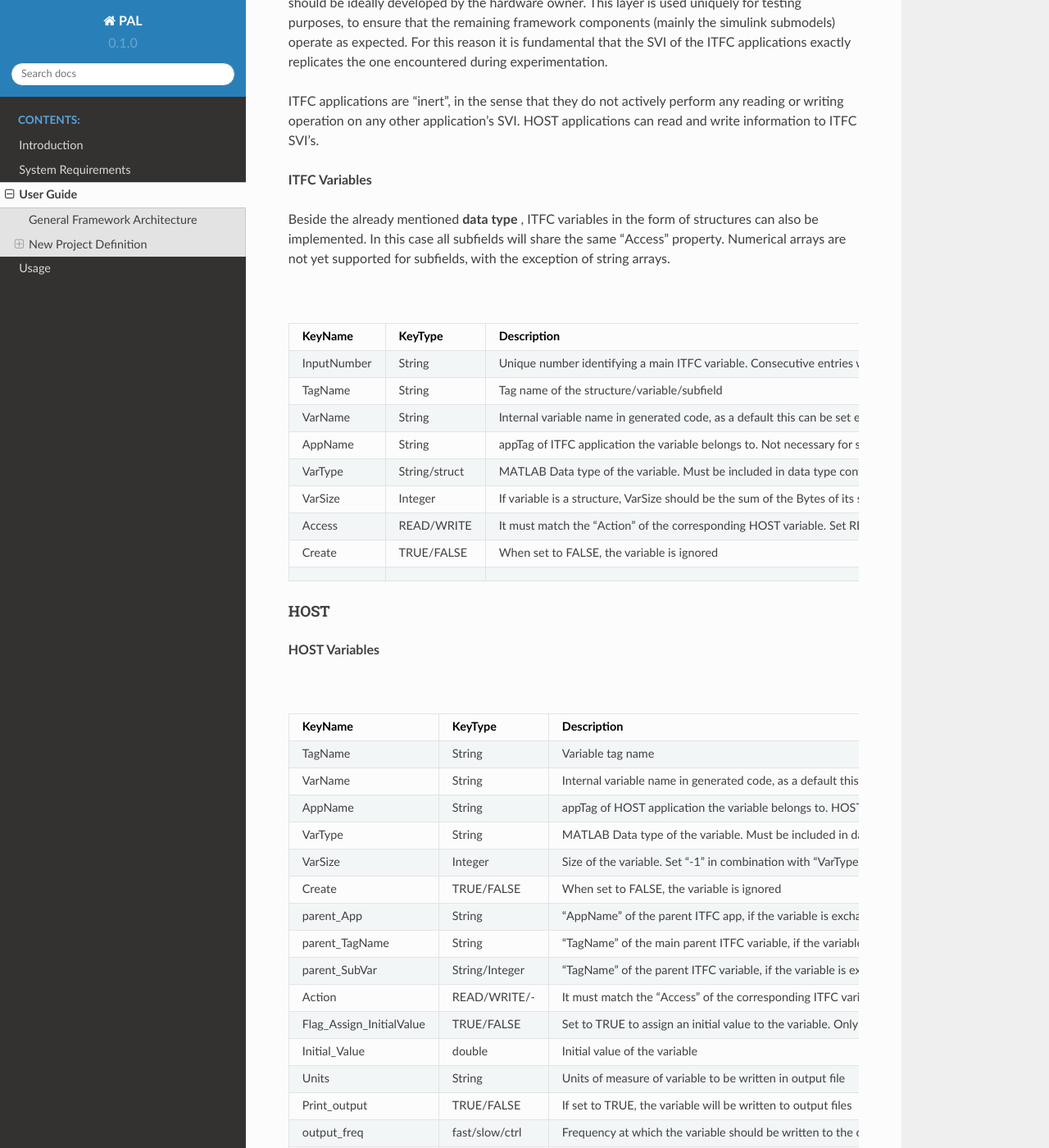
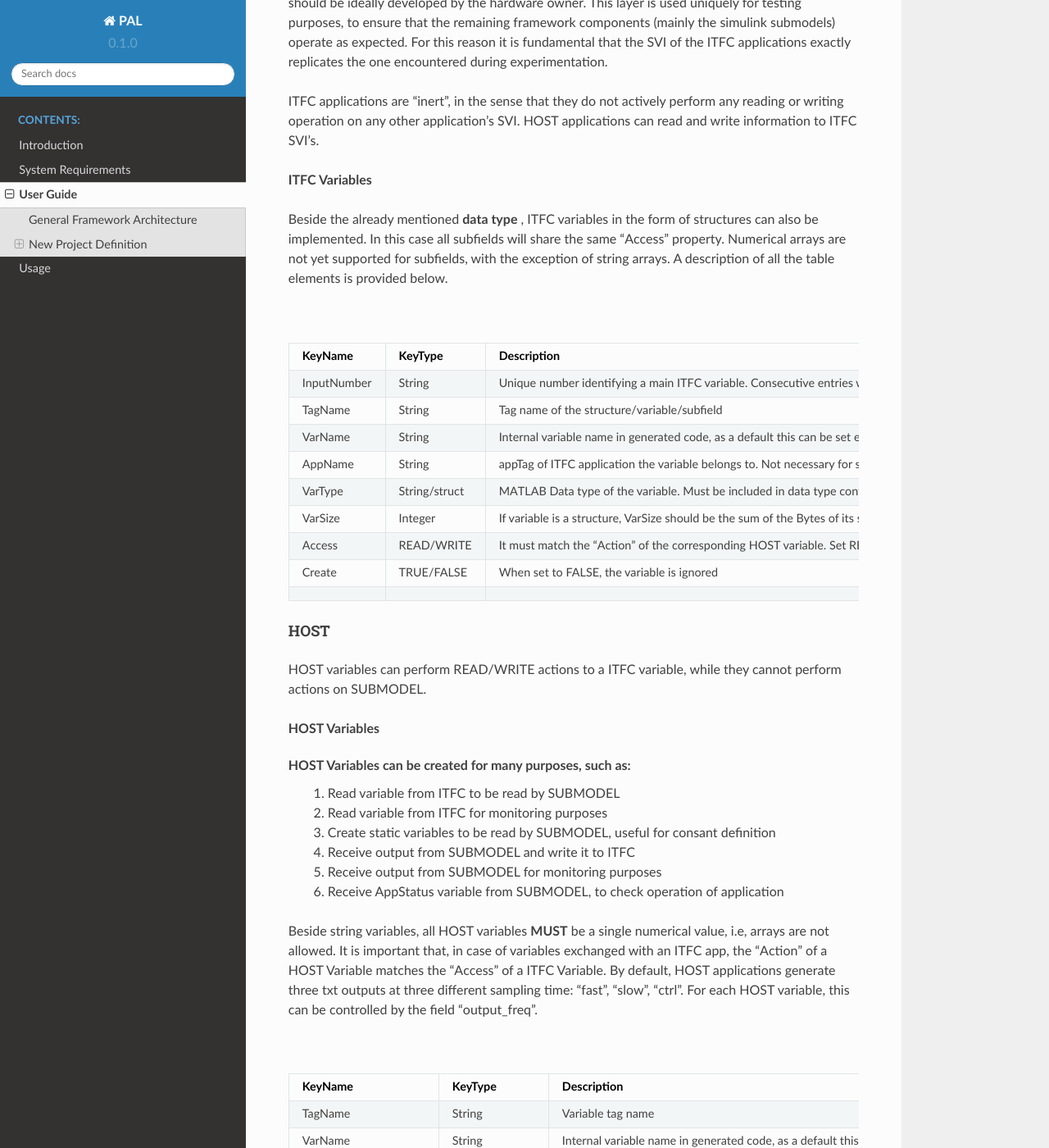
Before and after one commit to TUMLWE/PAL, a Sphinx documentation site: the page built from docs/source/user_guide.rst, in a window 1280 px wide and 1400 px high, scrolled down 4218 px. Shown: the whole window at 82% size. Built offline with Sphinx 7.4.7 and the Read the Docs theme 2.0.0, drawn with Linux system fonts in a browser that asks for light colours; some of the changed text lies outside the part shown.

Commit message:
docs update

```diff
--- a/docs/source/user_guide.rst
+++ b/docs/source/user_guide.rst
@@ -99,7 +99,7 @@
 
 **ITFC Variables**
 
-Beside the already mentioned **data type** , ITFC variables in the form of structures can also be implemented. In this case all subfields will share the same "Access" property. Numerical arrays are not yet supported for subfields, with the exception of string arrays.
+Beside the already mentioned **data type** , ITFC variables in the form of structures can also be implemented. In this case all subfields will share the same "Access" property. Numerical arrays are not yet supported for subfields, with the exception of string arrays. A description of all the table elements is provided below.
 
 .. csv-table::  SVI_Definition - ITFC sheet
    :file: svi_definition_itfc.csv
@@ -111,7 +111,20 @@
 HOST
 """"""""
 
+HOST variables can perform READ/WRITE actions to a ITFC variable, while they cannot perform actions on SUBMODEL.
+
 **HOST Variables**
+
+HOST Variables can be created for many purposes, such as:
+   (1) Read variable from ITFC to be read by SUBMODEL
+   (2) Read variable from ITFC for monitoring purposes
+   (3) Create static variables to be read by SUBMODEL, useful for consant definition
+   (4) Receive output from SUBMODEL and write it to ITFC
+   (5) Receive output from SUBMODEL for monitoring purposes
+   (6) Receive AppStatus variable from SUBMODEL, to check operation of application
+
+Beside string variables, all HOST variables **MUST** be a single numerical value, i.e, arrays are not allowed.
+It is important that, in case of variables exchanged with an ITFC app, the "Action" of a HOST Variable matches the "Access" of a ITFC Variable. By default, HOST applications generate three txt outputs at three different sampling time: "fast", "slow", "ctrl". For each HOST variable, this can be controlled by the field "output_freq".
 
 .. csv-table::  SVI_Definition - HOST sheet
    :file: svi_definition_host.csv
@@ -121,12 +134,18 @@
 SUBMODEL
 """"""""
 
+SUBMODEL variables can perform READ/WRITE actions to a HOST variable, while they cannot perform actions on SUBMODEL. For each Simulink model, it is reccommended to include **all** model inputs and outputs as SUBMODEL variables (with the correct port numbering). For each SUBMODEL application, a further **AppStatus** status variable should be included, which is used to inform the HOST application about the execution of the SUBMODEL.
+
 **SUBMODEL Variables**
+
+Also SUBMODEL variables must be single numerical values, i.e, arrays are not allowed. The "IO" type field must match the type of port of Simulink model, except for "status" variables. Generally, each SUBMODEL will contain nI + nO + 1 variables, which nI/nO the number of input/output ports of a Simulink model.
 
 .. csv-table::  SVI_Definition - SUBMODELS sheet
    :file: svi_definition_submodels.csv
    :widths: 30, 30, 40
    :header-rows: 1
 
+Below, an exemplary sketch that illustrates the data transmission of two ITFC variables (a structure and an array), which are exchanged with a Simulink model
+
 .. image:: images/org_chart.png
    :width: 1000
```
